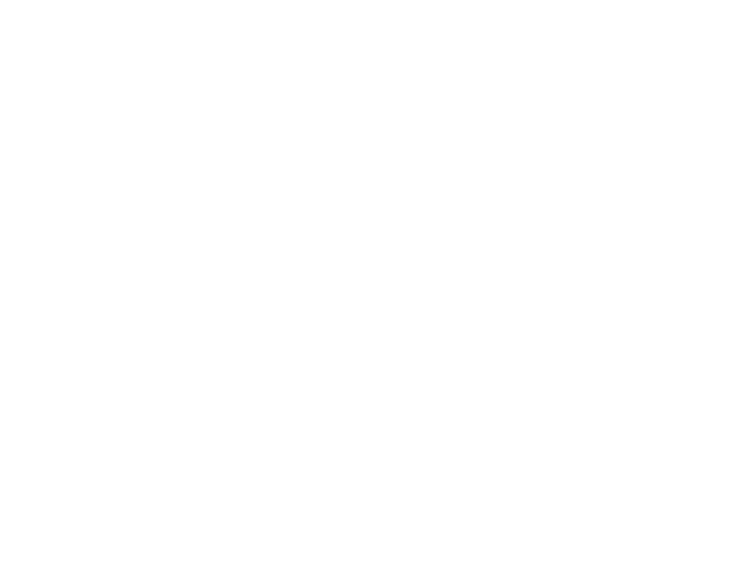
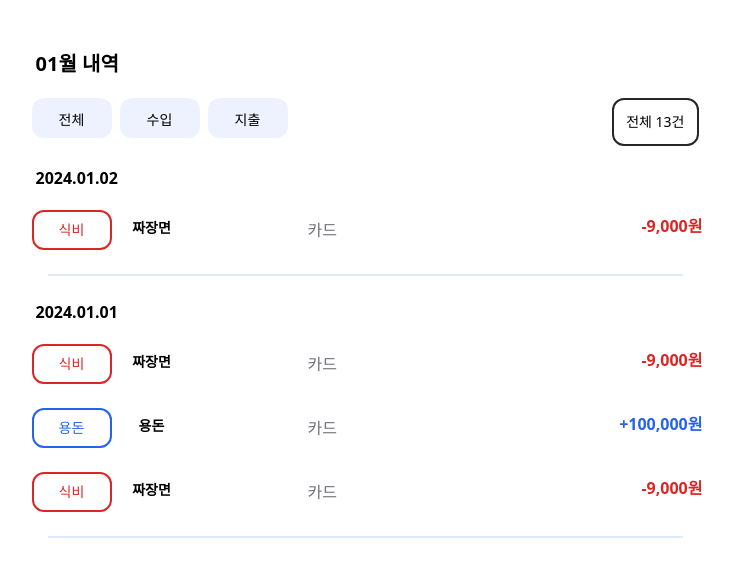
Before and after one commit to woorifisa-service-dev-4th/frontend-1st-woori-real-account-book, a plain HTML site: page public/main.html in a window 1280 px wide. Shown: the whole page, without its empty margins (275-1008 px from the left). Drawn offline with nearby package versions, Linux system fonts and the light colour scheme.

Commit message:
feat: 수입지출 페이지 생성

```diff
--- a/public/main.html
+++ b/public/main.html
@@ -21,10 +21,107 @@
     </script>
 </head>
 <body>
-<div class="flex flex-col items-center pt-[50px]">
-    <div>
+    <div class="flex flex-col items-center pt-[50px]">
+        <div class="min-w-[675px]">
+            <h1 class="text-xl ml-2"><strong>01월 내역</strong></h1>
+            <div class="flex justify-between mt-4">
+                <ul class="flex">
+                    <li class="text-center bg-indigo-50 hover:bg-violet-600 hover:text-indigo-50 active:bg-violet-700 text-sm h-10 w-20 m-1 p-3 rounded-xl">
+                        <button type="button">전체</button>
+                    </li>
+                    <li class="text-center bg-indigo-50 text-black hover:bg-violet-600 hover:text-indigo-50 active:bg-violet-700 focus:outline-none focus:ring focus:ring-violet-300 text-sm h-10 w-20 m-1 p-3 rounded-xl">
+                        <button type="button">수입</button>
+                    </li>
+                    <li class="text-center bg-indigo-50 text-black hover:bg-violet-600 hover:text-indigo-50 active:bg-violet-700 focus:outline-none focus:ring focus:ring-violet-300 text-sm h-10 w-20 m-1 p-3 rounded-xl">
+                        <button type="button">지출</button>
+                    </li>
+                </ul>
+                <div class="text-sm border-2 m-1 p-3 rounded-xl border-zinc-800">
+                    전체 13건
+                </div>
+            </div>
+        </div>
+        <div class="min-w-[675px]">
+            <h1 class="text-base mt-4 ml-2 "><strong>2024.01.02</strong></h1>
+            <div class="flex justify-between">
+                <ul class="flex mt-4">
+                    <li class="text-center text-sm h-10 w-20 text-red-600 m-1 p-2 rounded-xl border-2 border-red-600">
+                       식비
+                    </li>
+                    <li class="font-bold text-center text-sm h-10 w-16 m-1 p-2">
+                        짜장면
+                     </li>
+                     <li class="m-1 ml-28 p-2  text-zinc-500">
+                        카드
+                     </li>
+                </ul>
+                <div>
+                    <ul>
+                        <li class="text-red-600 mt-6">
+                            <strong>-9,000원</strong>
+                         </li>
+                    </ul>
+                </div>
+            </div>
 
+            <div class="border-blue-100 border-t border-[1px] m-5"></div>
+
+        </div>
+
+        <div class="min-w-[675px]">
+            <h1 class="text-base mt-1 ml-2"><strong>2024.01.01</strong>
+            </h1>
+            <div class="flex justify-between">
+                <ul class="flex mt-4">
+                    <li class="text-center text-sm h-10 w-20 text-red-600 m-1 p-2 rounded-xl border-2 border-red-600">
+                        식비
+                     </li>
+                     <li class="font-bold text-center text-sm h-10 w-16 m-1 p-2">
+                        짜장면
+                     </li>
+                     <li class="m-1 ml-28 p-2  text-zinc-500">
+                        카드
+                     </li>
+                </ul>
+                <div class="text-red-600 mt-6">
+                    <strong>-9,000원</strong>
+                </div>
+            </div>
+            <div class="flex justify-between">
+                <ul class="flex mt-4">
+                    <li class="text-center text-sm h-10 w-20 text-blue-600 m-1 p-2 rounded-xl border-2 border-blue-600">
+                       용돈
+                    </li>
+                    <li class="font-bold text-center text-sm h-10 w-16 m-1 p-2">
+                        용돈
+                     </li>
+                     <li class="m-1 ml-28 p-2  text-zinc-500">
+                        카드
+                     </li>
+                </ul>
+                <div class="text-blue-600 mt-6">
+                        <strong>+100,000원</strong>
+                </div>
+            </div>
+            <div class="flex justify-between">
+                <ul class="flex mt-4">
+                    <li class="text-center text-sm h-10 w-20 text-red-600 m-1 p-2 rounded-xl border-2 border-red-600">
+                       식비
+                    </li>
+                    <li class="font-bold text-center text-sm h-10 w-16 m-1 p-2 ">
+                        짜장면
+                     </li>
+                     <li class="m-1 ml-28 p-2  text-zinc-500">
+                        카드
+                     </li>
+                </ul>
+                <div class="text-red-600 mt-6"><strong>-9,000원</strong></div>
+            </div>
+            <div class="border-blue-100 border-t border-[1px] m-5"></div>
+        </div>
     </div>
+
+
 </div>
 </body>
 </html>
```
